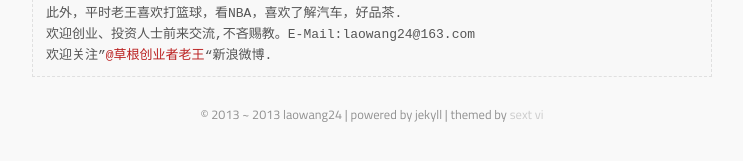
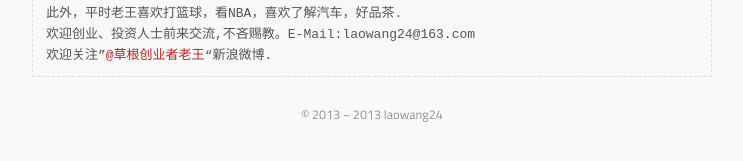
Before and after one commit to laowang24/laowang24.github.com, a Jekyll site: the page built from about.markdown, in a window 1280 px wide. Shown: the part 268-429 px from the top of the page, without its empty margins (268-1011 px from the left). Built offline with Jekyll 4.4.1, drawn with Linux system fonts in a browser that asks for light colours; some web fonts are replaced; Markdown is read by kramdown in place of the engine named in the settings.

Commit message:
update at 2013-12-17

```diff
--- a/_layouts/default.html
+++ b/_layouts/default.html
@@ -37,7 +37,7 @@
         <footer>
           <div>
             {% assign first_post = site.posts | last %}
-            &copy; {{ first_post.date | date: "%Y" }} ~ {{ site.time | date: "%Y" }} {{ site.author }} | powered by jekyll | themed by <a href="http://laowang24.github.io/" title="sext vi">sext vi</a>
+            &copy; {{ first_post.date | date: "%Y" }} ~ {{ site.time | date: "%Y" }} {{ site.author }}
           </div>
         </footer>
       </div> <!-- main -->
```
